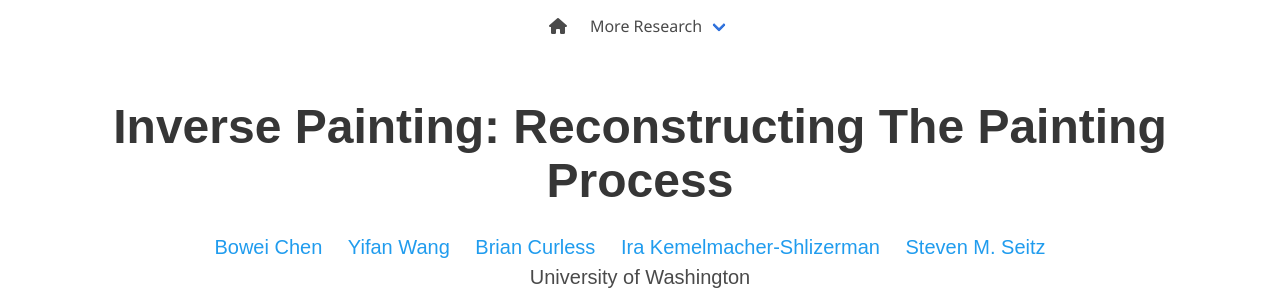
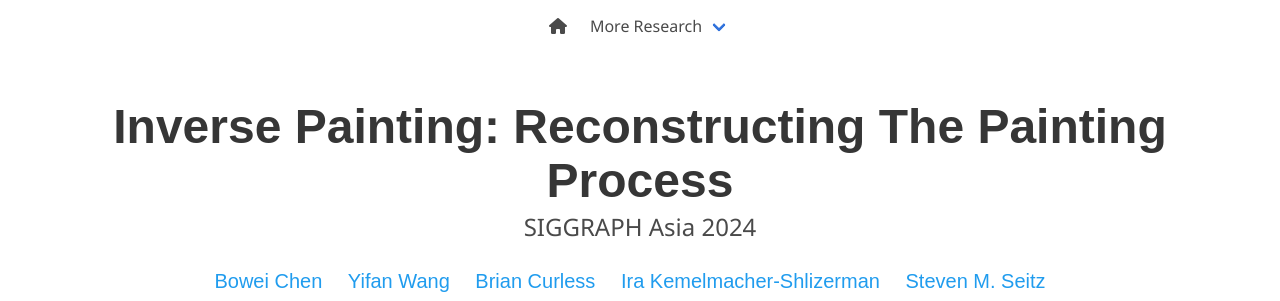
Before and after one commit to inversepainting/inversepainting.github.io, a plain HTML site: page index.html in a window 1280 px wide. Shown: the top 301 px of the page. Drawn offline with nearby package versions, Linux system fonts and the light colour scheme; some packages are replaced by stand-ins of ours; some icons are missing; a web font is replaced by a local one.

Commit message:
first commit

```diff
--- a/index.html
+++ b/index.html
@@ -15,6 +15,8 @@
         href="./static/images/favicon.ico"/>
 
   <title> Inverse Painting:  Reconstructing The Painting Process</title>
+
+
 
 <!-- Global site tag (gtag.js) - Google Analytics -->
 <script async src="https://www.googletagmanager.com/gtag/js?id=G-RLCVEPCTJV"></script>
@@ -103,6 +105,9 @@
         <h1 class="title is-1 publication-title">
           Inverse Painting:  Reconstructing The Painting Process
         </h1>
+            <h2 class="subtitle is-4 publication-subtitle">
+        SIGGRAPH Asia 2024
+    </h2>
         <div class="is-size-5 publication-authors">
     <div class="author-block" style="margin-right: 20px;">
            <!--  <div class="author-portrait">
```
